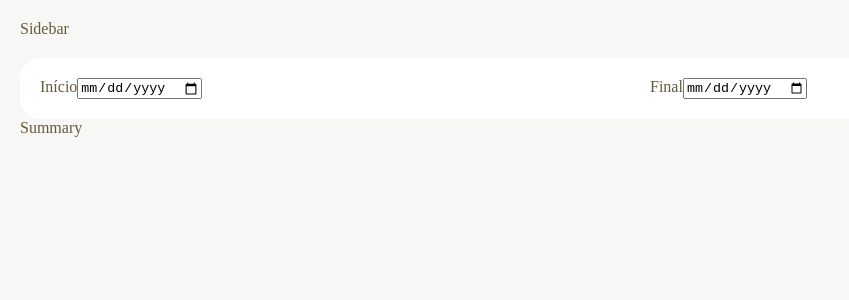
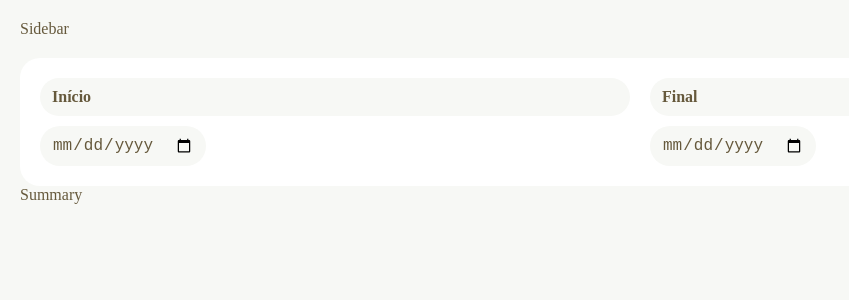
Before and after one commit to reginadiana/fintech, a React (Vite) app: page / in a window 1280 px wide. Shown: the top 300 px of the page, without its empty margins (0-849 px from the left). Built offline with nearby package versions, Linux system fonts and the light colour scheme; no server answers.

Commit message:
layout: css properties

```diff
--- a/src/components/DateInput/DateInput.tsx
+++ b/src/components/DateInput/DateInput.tsx
@@ -1,12 +1,35 @@
-import { ComponentProps } from 'react';
+import { CSSProperties, ComponentProps } from 'react';
+
+const generalStyle: CSSProperties = {
+  fontSize: '1rem',
+  color: 'var(--color-2)',
+  padding: 'var(--gap-s) .75rem',
+  backgroundColor: 'var(--color-4)',
+  borderRadius: 'var(--gap)',
+};
+
+const labelStyle: CSSProperties = {
+  display: 'block',
+  marginBottom: 'var(--gap-s)',
+  fontWeight: '600',
+  ...generalStyle,
+};
+
+const inputStyle: CSSProperties = {
+  border: 'none',
+  fontFamily: 'monospace',
+  ...generalStyle,
+};
 
 type Props = ComponentProps<'input'> & { label: string };
 
 export default function DateInput({ label, ...rest }: Props) {
   return (
     <div>
-      <label htmlFor={label}>{label}</label>
-      <input id={label} name={label} type="date" {...rest} />
+      <label style={labelStyle} htmlFor={label}>
+        {label}
+      </label>
+      <input style={inputStyle} id={label} name={label} type="date" {...rest} />
     </div>
   );
 }
```
